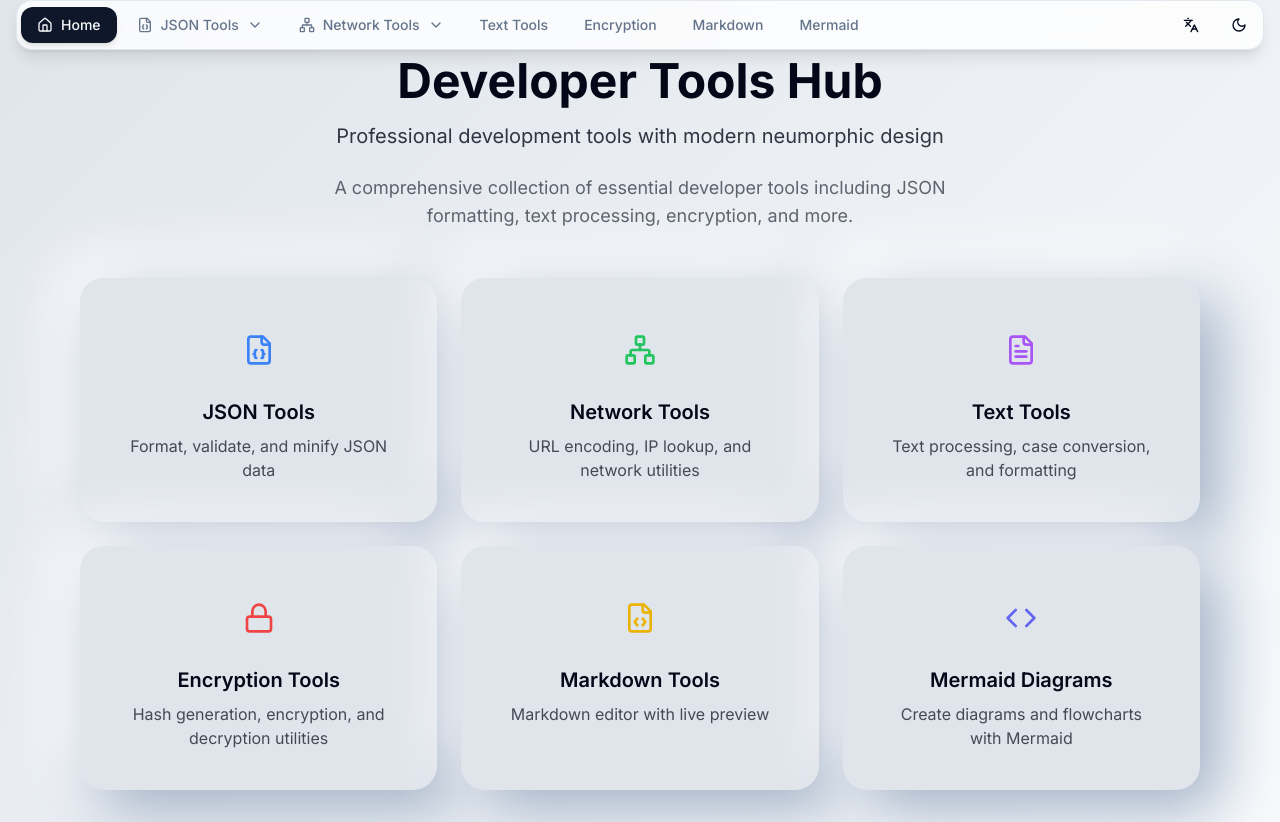
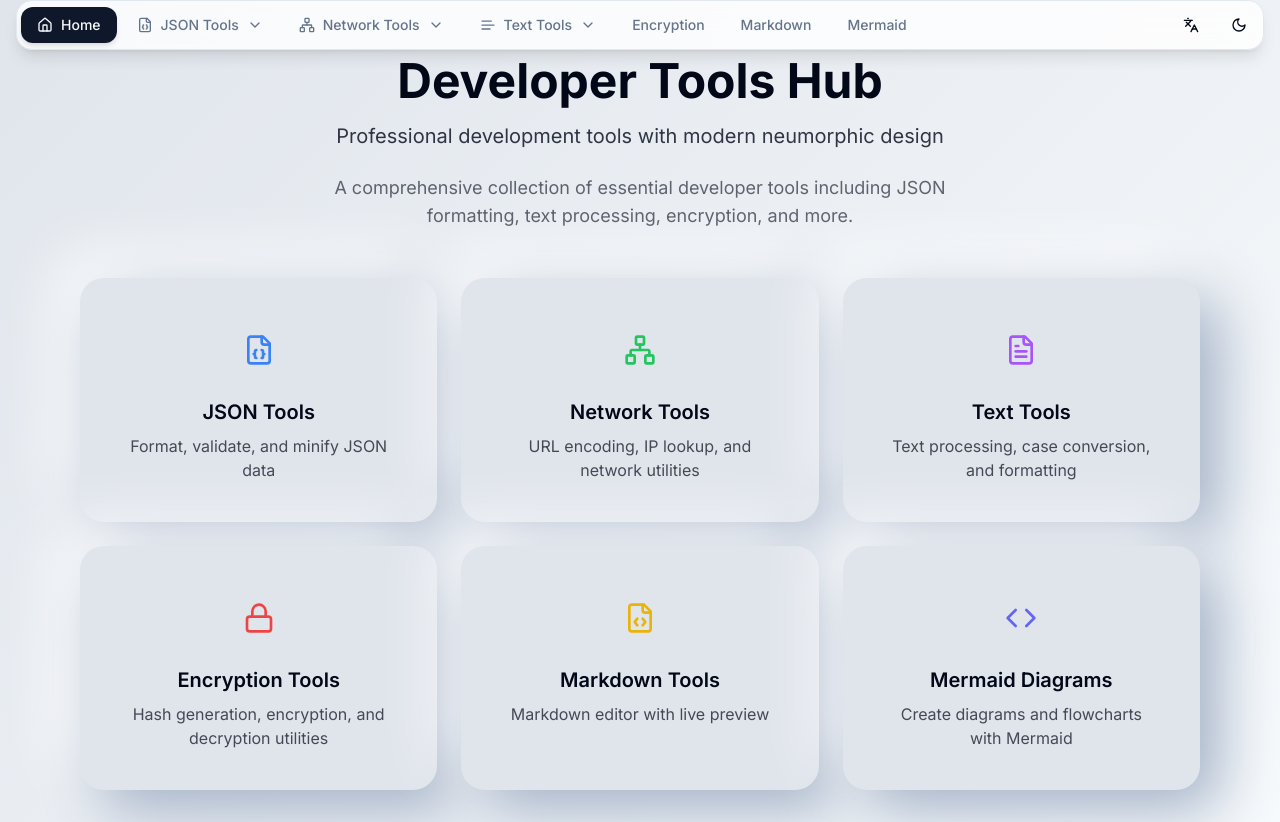
Before and after one commit to cenyi/neo-dev-toolkit, a React (Vite) app: page / in a window 1280 px wide. Built offline with nearby package versions, Linux system fonts and the light colour scheme; what json-schema-faker would draw is missing.

Commit message:
Add Text Tools to navigation
Add a "Text Tools" dropdown to the navigation menu and prepare for implementation of text-related utilities.

```diff
--- a/src/components/Navigation.tsx
+++ b/src/components/Navigation.tsx
@@ -1,10 +1,9 @@
-
 import React from 'react';
 import { useTranslation } from 'react-i18next';
 import { useTheme } from '@/contexts/ThemeContext';
 import { Button } from '@/components/ui/button';
 import { DropdownMenu, DropdownMenuContent, DropdownMenuItem, DropdownMenuTrigger } from '@/components/ui/dropdown-menu';
-import { Moon, Sun, Languages, Home, ChevronDown, FileJson, Network } from 'lucide-react';
+import { Moon, Sun, Languages, Home, ChevronDown, FileJson, Network, Text } from 'lucide-react';
 import { Link, useLocation, useNavigate } from 'react-router-dom';
 
 const Navigation: React.FC = () => {
@@ -48,6 +47,14 @@ const Navigation: React.FC = () => {
     { path: '/jwt-decoder', name: 'JWT Decoder' },
   ];
 
+  const textTools = [
+    { path: '/case-converter', name: 'Case Converter' },
+    { path: '/word-counter', name: 'Word & Character Counter' },
+    { path: '/text-reverser', name: 'Text Reverser' },
+    { path: '/whitespace-remover', name: 'Whitespace Remover' },
+    { path: '/lorem-ipsum-generator', name: 'Lorem Ipsum Generator' }
+  ];
+
   const navItems = [{
     path: '/',
     key: 'home',
@@ -62,7 +69,8 @@ const Navigation: React.FC = () => {
     icon: Network
   }, {
     path: '/text',
-    key: 'text'
+    key: 'text',
+    icon: Text
   }, {
     path: '/crypto',
     key: 'crypto'
@@ -123,6 +131,27 @@ const Navigation: React.FC = () => {
                 </DropdownMenu>
               );
             }
+            if (key === 'text') {
+              const isTextPageActive = textTools.some(tool => location.pathname === tool.path);
+              return (
+                <DropdownMenu key={key}>
+                  <DropdownMenuTrigger asChild>
+                    <button className={`px-4 py-2 rounded-xl text-sm font-medium transition-all duration-200 flex items-center space-x-2 hover:bg-accent hover:text-accent-foreground ${isTextPageActive ? 'bg-primary text-primary-foreground shadow-md' : 'text-muted-foreground hover:text-foreground'}`}>
+                      {Icon && <Icon size={16} />}
+                      <span>{t(`nav.${key}`)}</span>
+                      <ChevronDown size={16} />
+                    </button>
+                  </DropdownMenuTrigger>
+                  <DropdownMenuContent className="border-border bg-background/95 backdrop-blur-md w-64">
+                    {textTools.map((tool) => (
+                        <DropdownMenuItem key={tool.path} onClick={() => navigate(tool.path)} className="cursor-pointer hover:bg-accent hover:text-accent-foreground">
+                          {tool.name}
+                        </DropdownMenuItem>
+                    ))}
+                  </DropdownMenuContent>
+                </DropdownMenu>
+              );
+            }
             return (
               <Link key={path} to={path!}>
                 <button className={`px-4 py-2 rounded-xl text-sm font-medium transition-all duration-200 flex items-center space-x-2 hover:bg-accent hover:text-accent-foreground ${location.pathname === path ? 'bg-primary text-primary-foreground shadow-md' : 'text-muted-foreground hover:text-foreground'}`}>
```
